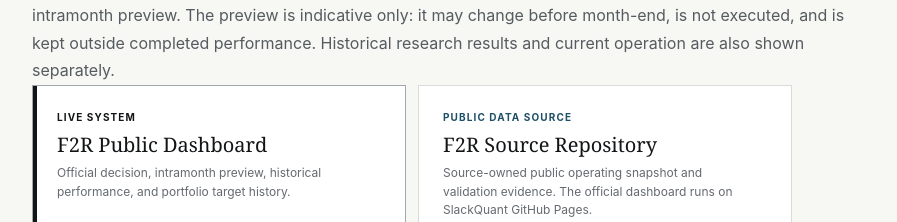
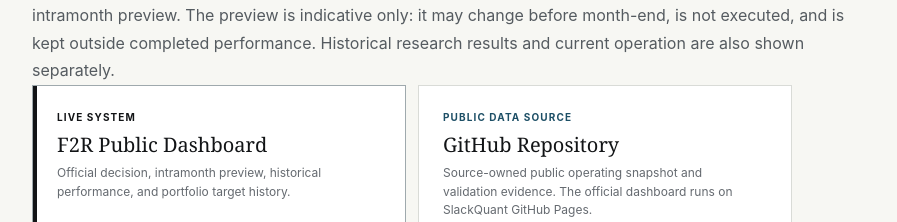
Before and after one commit to slackquant80/slackquant-research, a Next.js app: page /systems/f2r in a window 1280 px wide. Shown: the part 3982-4204 px from the top of the page, without its empty margins (334-1231 px from the left). Built offline with nearby package versions, Linux system fonts and the light colour scheme; no server answers.

Commit message:
Retain canonical GitHub Repository label while removing obsolete Streamlit wording

```diff
--- a/src/app/systems/f2r/page.tsx
+++ b/src/app/systems/f2r/page.tsx
@@ -195,7 +195,7 @@ export default function F2rSystemPage() {
               {item.links.deploymentRepository ? (
                 <a className="artifact" href={item.links.deploymentRepository} target="_blank" rel="noopener noreferrer">
                   <span className="artifact-kicker">PUBLIC DATA SOURCE</span>
-                  <strong>F2R Source Repository</strong>
+                  <strong>GitHub Repository</strong>
                   <small>Source-owned public operating snapshot and validation evidence. The official dashboard runs on SlackQuant GitHub Pages.</small>
                   <span className="artifact-action">View Repository ↗</span>
                 </a>
```
